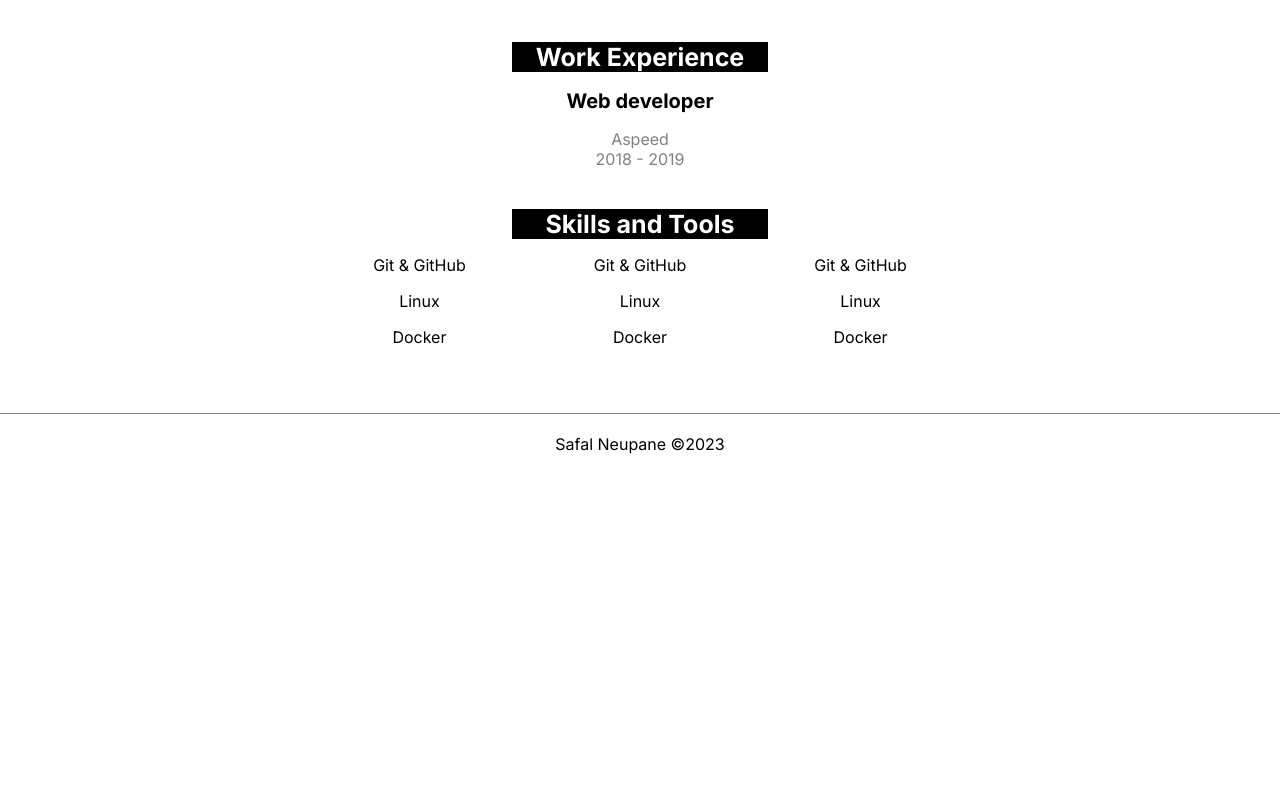
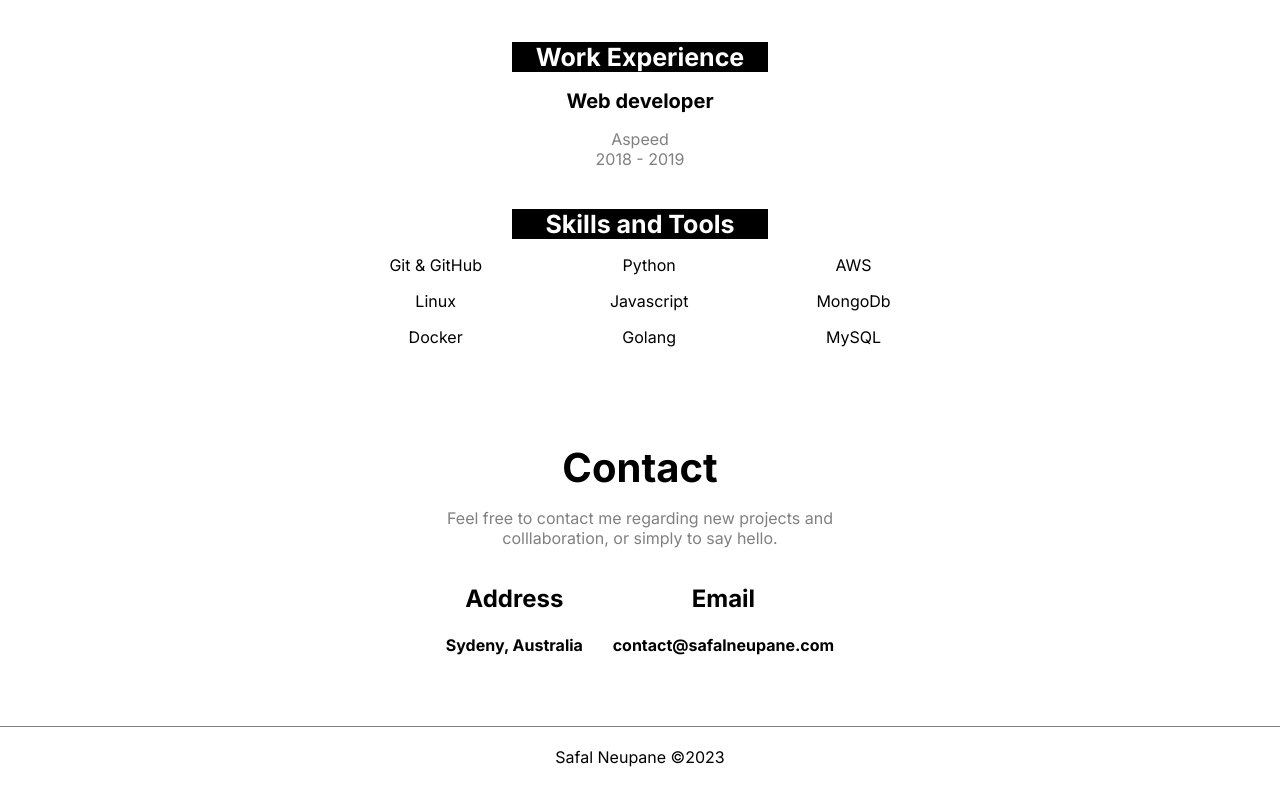
Before and after one commit to safalnpane/portfolio, a Next.js app: page /resume in a window 1280 px wide. Shown: the part 366-1159 px from the top of the page. Before the commit the page ends 846 px from the top, so only its background shows below. Built offline with nearby package versions, Linux system fonts and the light colour scheme.

Commit message:
feat(*): add contact page

```diff
--- a/src/app/contact/page.jsx
+++ /dev/null
@@ -1,3 +0,0 @@
-export default function Contact() {
-  return <h1>Contact Page</h1>;
-}
--- a/src/app/resume/page.jsx
+++ b/src/app/resume/page.jsx
@@ -24,8 +24,8 @@ export default function Resume() {
 
   const skillsAndTools = [
     ["Git & GitHub", "Linux", "Docker"],
-    ["Git & GitHub", "Linux", "Docker"],
-    ["Git & GitHub", "Linux", "Docker"],
+    ["Python", "Javascript", "Golang"],
+    ["AWS", "MongoDb", "MySQL"],
   ];
   return (
     <section className={styles.resumePage}>
@@ -55,6 +55,23 @@ export default function Resume() {
           <Skill names={skillsAndTools[2]} />
         </div>
       </div>
+      <div id="contact" className="section">
+        <h1 className="sectionTitle">Contact</h1>
+        <p className="sectionSubtitle">
+          Feel free to contact me regarding new projects and colllaboration, or
+          simply to say hello.
+        </p>
+        <div className={styles.contactContainer}>
+          <div>
+            <h2 className={styles.contactHeading}>Address</h2>
+            <h4>Sydeny, Australia</h4>
+          </div>
+          <div>
+            <h2 className={styles.contactHeading}>Email</h2>
+            <h4>contact@safalneupane.com</h4>
+          </div>
+        </div>
+      </div>
     </section>
   );
 }
--- a/src/app/resume/resume.module.css
+++ b/src/app/resume/resume.module.css
@@ -39,3 +39,12 @@
   justify-content: center;
   gap: 10vw;
 }
+
+.contactContainer {
+  display: flex;
+  justify-content: space-evenly;
+}
+
+.contactHeading {
+  text-align: center;
+}
--- a/src/components/Navigation.jsx
+++ b/src/components/Navigation.jsx
@@ -17,7 +17,7 @@ export default function Navigation() {
         <Link href="/resume" className={styles.navLink}>
           Resume
         </Link>
-        <Link href="/contact" className={styles.navLink}>
+        <Link href="/resume/#contact" className={styles.navLink}>
           Contact
         </Link>
       </div>
```
